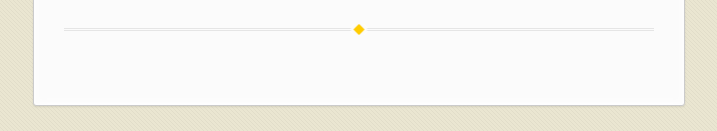
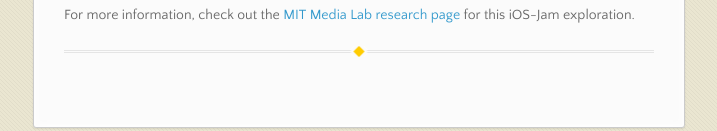
Before and after one commit to groovecommission/annoucements, a plain HTML site: page index.html in a window 1280 px wide. Shown: the part 1509-1640 px from the top of the page, without its empty margins (282-999 px from the left). Drawn offline with nearby package versions, Linux system fonts and the light colour scheme.

Commit message:
Update index.html

```diff
--- a/index.html
+++ b/index.html
@@ -59,6 +59,8 @@
        <iframe width="420" height="315" src="//www.youtube.com/embed/Cv2o3MUioJg?rel=0" frameborder="0" allowfullscreen></iframe>
 
        <p>
+
+       For more information, check out the <a href="http://web.media.mit.edu/~dang/music/"> MIT Media Lab research page</a> for this iOS-Jam exploration.
   <hr>
 
 
```
